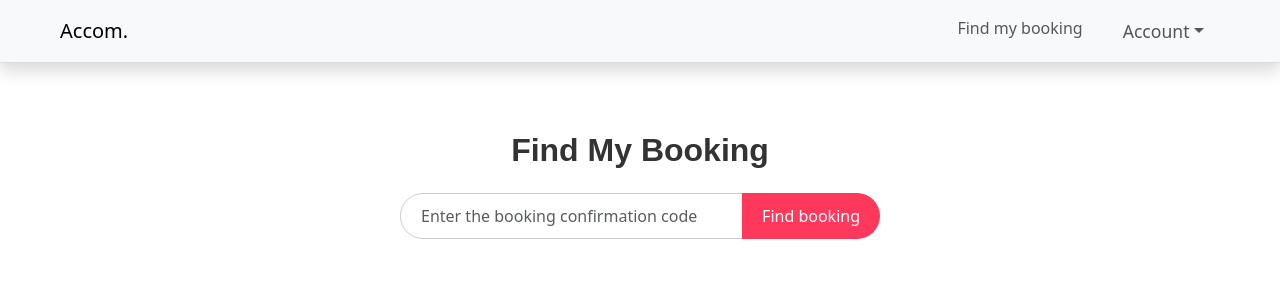
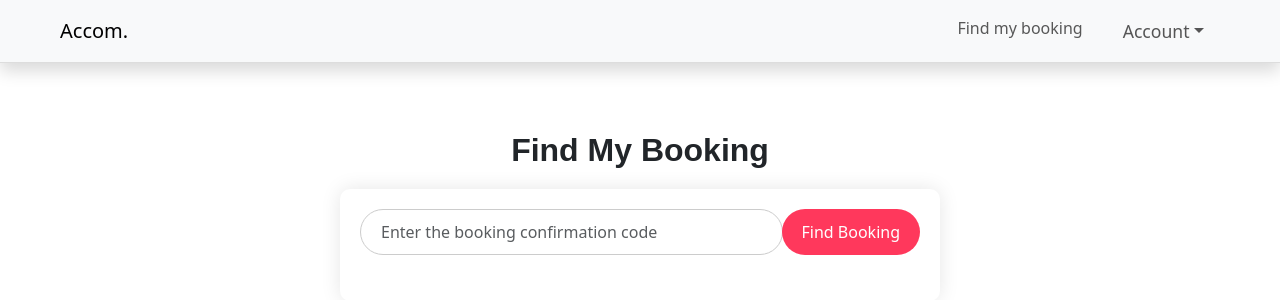
Before and after one commit to Lman177/AccomFe, a React (Vite) app: page /logout in a window 1280 px wide. Shown: the top 300 px of the page. Built offline with nearby package versions, Linux system fonts and the light colour scheme.

Commit message:
profile update

```diff
--- a/src/assets/components/auth/Profile.jsx
+++ b/src/assets/components/auth/Profile.jsx
@@ -61,9 +61,7 @@ const Profile = () => {
       try {
         const response = await deleteUser(userEmail);
         setMessage(response.data);
-        localStorage.removeItem("token");
-        localStorage.removeItem("userEmail");
-        localStorage.removeItem("userRole");
+        localStorage.clear();
         navigate("/");
         window.location.reload();
       } catch (error) {
@@ -151,19 +149,19 @@ const Profile = () => {
             </div>
             <div className="col-md-9">
               <div className="mb-3">
-                <label ><strong>ID:</strong> {user.id}</label>
+                <label><strong>ID:</strong> {user.id}</label>
               </div>
               <div className="mb-3">
-                <label ><strong>First Name:</strong> {user.firstName}</label>
+                <label><strong>First Name:</strong> {user.firstName}</label>
               </div>
               <div className="mb-3">
-                <label ><strong>Phone Number:</strong> {user.phoneNumber}</label>
+                <label><strong>Phone Number:</strong> {user.phoneNumber}</label>
               </div>
               <div className="mb-3">
-                <label ><strong>Email:</strong> {user.email}</label>
+                <label><strong>Email:</strong> {user.email}</label>
               </div>
               <div className="mb-3">
-                <label ><strong>Roles:</strong></label>
+                <label><strong>Roles:</strong></label>
                 <ul>
                   {user.roles.map((role) => (
                     <li key={role.id}>{role.name}</li>
@@ -192,30 +190,35 @@ const Profile = () => {
                   const isPastCheckout = currentDate.isAfter(checkOutDate);
                   return (
                     <tr key={index}>
-                      {/* <td>{booking.room?.roomTypeName?.name || "N/A"}</td>
-                      <td>{booking.room ? `${booking.room.roomAddress}, ${booking.room.roomLocation.locationName}` : "N/A"}</td> */}
                       <td>{moment(booking.checkInDate).format("MMM Do, YYYY")}</td>
                       <td>{moment(booking.checkOutDate).format("MMM Do, YYYY")}</td>
                       <td>{booking.bookingConfirmationCode}</td>
                       <td className={isPastCheckout ? 'text-muted' : 'text-success'}>
-                        {booking.review === true ? 'reviewed' : (
-                          isPastCheckout ? (
+                        {isPastCheckout ? (
+                          <span>Completed</span>
+                        ) : (
+                          'On-going'
+                        )}
+                      </td>
+                      <td>
+                      {
+                        booking.review === true ? (
+                          'Reviewed'
+                        ) : isPastCheckout ? (
                           submittedReviews[booking.room.id] ? (
                             <span>Reviewed</span>
                           ) : (
-                              <button className="btn btn-primary btn-sm" onClick={() => showRateModal(booking.room.id)}>
+                            <button className="btn btn-primary btn-sm mx-2" onClick={() => showRateModal(booking.room.id)}>
                               Rate
                             </button>
                           )
                         ) : (
-                            'On-going'
-                          )
-                        )}
-                      </td>
-                      <td>
-                        <button className="btn btn-danger btn-sm" onClick={() => showModal(booking.id)}>
+                          <button className="btn btn-danger btn-sm mx-2" onClick={() => showModal(booking.id)}>
                             Cancel
                           </button>
+                        )
+                      }
+
                       </td>
                     </tr>
                   );
--- a/src/assets/components/booking/FindBooking.jsx
+++ b/src/assets/components/booking/FindBooking.jsx
@@ -19,8 +19,8 @@ const FindBooking = () => {
     numOfAdults: "",
     numOfChildren: "",
     totalNumOfGuests: "",
+    price: "",
   });
-  const [isDeleted, setIsDeleted] = useState(false);
 
   const emptyBookingInfo = {
     id: "",
@@ -34,6 +34,7 @@ const FindBooking = () => {
     numOfAdults: "",
     numOfChildren: "",
     totalNumOfGuests: "",
+    price: "",
   };
 
   const handleInputChange = (event) => {
@@ -56,30 +57,94 @@ const FindBooking = () => {
     }
   };
 
-  const handleBookingCancellation = async () => {
-    try {
-      await cancelBooking(bookingInfo.id);
-      setIsDeleted(true);
-      setSuccessMessage("Booking has been cancelled successfully!");
-      setBookingInfo(emptyBookingInfo);
-      setConfirmationCode("");
-      setError(null);
-    } catch (error) {
-      setError(error.message);
-    } finally {
-      setTimeout(() => {
-        setSuccessMessage("");
-        setIsDeleted(false);
-      }, 2000);
-    }
+  const styles = {
+    container: {
+      maxWidth: "1000px",
+      margin: "0 auto",
+      padding: "20px",
+    },
+    title: {
+      fontFamily: "'Arial', sans-serif",
+      fontWeight: "bold",
+      textAlign: "center",
+      marginBottom: "20px",
+    },
+    form: {
+      width: "100%",
+      maxWidth: "600px",
+      background: "#fff",
+      padding: "20px",
+      borderRadius: "10px",
+      boxShadow: "0 0 20px rgba(0, 0, 0, 0.1)",
+    },
+    formControl: {
+      borderRadius: "50px",
+      padding: "10px 20px",
+      fontSize: "16px",
+      border: "1px solid #ccc",
+      transition: "border-color 0.3s",
+      marginBottom: "10px",
+    },
+    formControlFocus: {
+      borderColor: "#007bff",
+      boxShadow: "none",
+    },
+    btnPrimary: {
+      backgroundColor: "#ff385c",
+      color: "#fff",
+      border: "none",
+      borderRadius: "50px",
+      padding: "10px 20px",
+      marginBottom: "10px",
+      fontSize: "16px",
+      cursor: "pointer",
+      transition: "background-color 0.3s",
+    },
+    btnPrimaryHover: {
+      backgroundColor: "#0056b3",
+    },
+    inputGroupText: {
+      borderRadius: "50px",
+    },
+    loading: {
+      fontSize: "18px",
+      color: "#333",
+    },
+    textDanger: {
+      color: "#d9534f",
+    },
+    heading: {
+      fontFamily: "'Arial', sans-serif",
+      fontWeight: "bold",
+      color: "#333",
+      gap: "10px",
+    },
+    textSuccess: {
+      color: "#28a745",
+    },
+    bookingInfo: {
+      fontSize: "16px",
+      color: "#555",
+      marginTop: "20px",
+      marginBottom: "40px",
+    },
+    alertSuccess: {
+      backgroundColor: "#dff0d8",
+      color: "#3c763d",
+      borderRadius: "5px",
+      padding: "10px 20px",
+      fontSize: "16px",
+    },
   };
 
   return (
-    <div className="container mt-5 d-flex flex-column justify-content-center align-items-center">
-      <h2 className="text-center mb-4">Find My Booking</h2>
-      <form onSubmit={handleFormSubmit} className="col-md-6">
+    <div style={styles.container} className="mt-5 d-flex flex-column justify-content-center align-items-center">
+      <h2 style={styles.title}>Find My Booking</h2>
+      <form onSubmit={handleFormSubmit} style={styles.form}>
         <div className="input-group mb-3">
           <input
+            required
+            style={styles.formControl}
             className="form-control"
             type="text"
             id="confirmationCode"
@@ -88,132 +153,31 @@ const FindBooking = () => {
             onChange={handleInputChange}
             placeholder="Enter the booking confirmation code"
           />
-          <button type="submit" className="btn btn-hotel input-group-text">
-            Find booking
+          <button type="submit" style={styles.btnPrimary} className="btn btn-primary input-group-text">
+            Find Booking
           </button>
         </div>
       </form>
 
-      {isLoading && <div className="loading">Finding your booking...</div>}
-      {error && <div className="text-danger">Error: {error}</div>}
+      {isLoading && <div style={styles.loading}>Finding your booking...</div>}
+      {error && <div style={styles.textDanger}>Error: {error}</div>}
 
       {bookingInfo.bookingConfirmationCode && !isLoading && !error && (
-        <div className="col-md-6 mt-4 mb-5">
-          <h3>Booking Information</h3>
-          <p className="text-success">Confirmation Code: {bookingInfo.bookingConfirmationCode}</p>
-          {/* <p>Room Number: {bookingInfo.room.id}</p> */}
-          <p>Room Type: {bookingInfo.room && bookingInfo.room.roomTypeName ? bookingInfo.room.roomTypeName.name : "N/A"}</p>
-          <p>Room Address: {bookingInfo.room.roomAddress}, {bookingInfo.room.roomLocation.locationName}</p>
-          <p>Check-in Date: {moment(bookingInfo.checkInDate).format("MMM Do, YYYY")}</p>
-          <p>Check-out Date: {moment(bookingInfo.checkOutDate).format("MMM Do, YYYY")}</p>
-          <p>Full Name: {bookingInfo.guestName}</p>
-          <p>Email Address: {bookingInfo.guestEmail}</p>
-          <p>Adults: {bookingInfo.numOfAdults}</p>
-          <p>Children: {bookingInfo.numOfChildren}</p>
-          <p>Total Guests: {bookingInfo.totalNumOfGuests}</p>
-
-          {!isDeleted && (
-            <button onClick={handleBookingCancellation} className="btn btn-danger">
-              Cancel Booking
-            </button>
-          )}
+        <div style={styles.bookingInfo}>
+          <h3 style={styles.heading}><strong>Booking Information</strong></h3>
+          <p style={styles.textSuccess}><strong>Confirmation Code:</strong> {bookingInfo.bookingConfirmationCode}</p>
+          <p><strong>Room Type:</strong> {bookingInfo.room && bookingInfo.room.roomTypeName ? bookingInfo.room.roomTypeName.name : "N/A"}</p>
+          <p><strong>Check-in Date:</strong> {moment(bookingInfo.checkInDate).format("MMM Do, YYYY")}</p>
+          <p><strong>Check-out Date:</strong> {moment(bookingInfo.checkOutDate).format("MMM Do, YYYY")}</p>
+          <p><strong>Full Name:</strong> {bookingInfo.guestName}</p>
+          <p><strong>Email Address:</strong> {bookingInfo.guestEmail}</p>
+          <p><strong>Adults: </strong>{bookingInfo.numOfAdults}</p>
+          <p><strong>Children:</strong> {bookingInfo.numOfChildren}</p>
+          <p><strong>Total Guests:</strong> {bookingInfo.totalNumOfGuests}</p>
+          <p><strong>Price:</strong> {bookingInfo.price}$</p>
         </div>
       )}
 
-      {isDeleted && <div className="alert alert-success mt-3 fade show">{successMessage}</div>}
-      <style jsx>{`
-        .container {
-          max-width: 1000px;
-          margin: 0 auto;
-          padding: 20px;
-        }
-
-        h2 {
-          font-family: 'Arial', sans-serif;
-          font-weight: bold;
-          color: #333;
-        }
-
-        .form-control {
-          border-radius: 50px;
-          padding: 10px 20px;
-          font-size: 16px;
-          border: 1px solid #ccc;
-          transition: border-color 0.3s;
-        }
-
-        .form-control:focus {
-          border-color: #ff385c;
-          box-shadow: none;
-        }
-
-        .btn-hotel {
-          background-color: #ff385c;
-          color: #fff;
-          border: none;
-          border-radius: 50px;
-          padding: 10px 20px;
-          font-size: 16px;
-          cursor: pointer;
-          transition: background-color 0.3s;
-        }
-
-        .btn-hotel:hover {
-          background-color: #ff5a70;
-        }
-
-        .input-group-text {
-          border-radius: 50px;
-        }
-
-        .loading {
-          font-size: 18px;
-          color: #333;
-        }
-
-        .text-danger {
-          color: #d9534f;
-        }
-
-        h3 {
-          font-family: 'Arial', sans-serif;
-          font-weight: bold;
-          color: #333;
-          gap: 10px;
-        }
-
-        .text-success {
-          color: #5cb85c;
-        }
-
-        p {
-          font-size: 16px;
-          color: #555;
-        }
-
-        .btn-danger {
-          background-color: #d9534f;
-          color: #fff;
-          border: none;
-          border-radius: 50px;
-          padding: 10px 20px;
-          font-size: 16px;
-          cursor: pointer;
-          transition: background-color 0.3s;
-        }
-
-        .btn-danger:hover {
-          background-color: #c9302c;
-        }
-
-        .alert-success {
-          background-color: #dff0d8;
-          color: #3c763d;
-          border-radius: 5px;
-          padding: 10px 20px;
-          font-size: 16px;
-        }
-      `}</style>
     </div>
   );
 };
```
Lines whose indentation alone changed are shown as unchanged.
